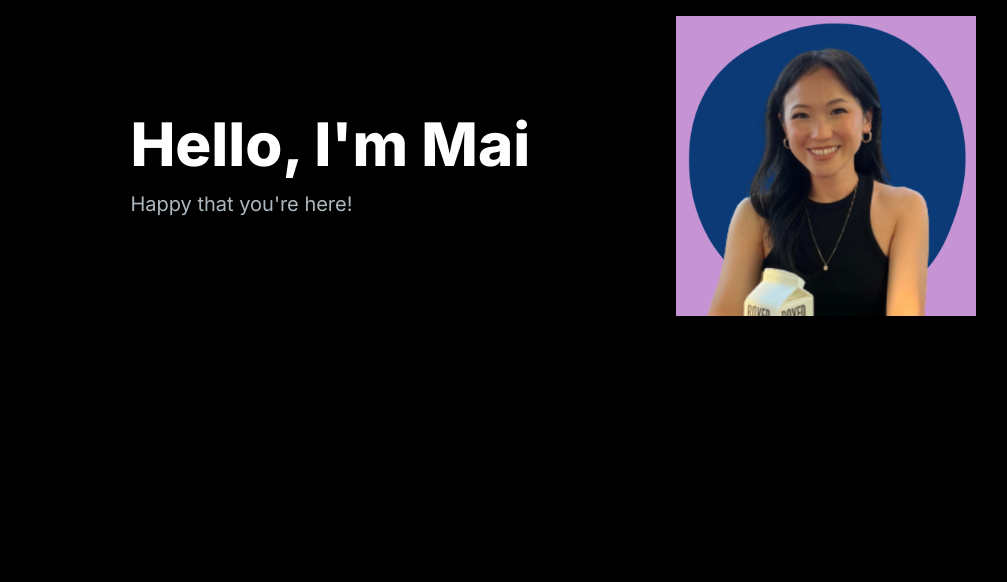
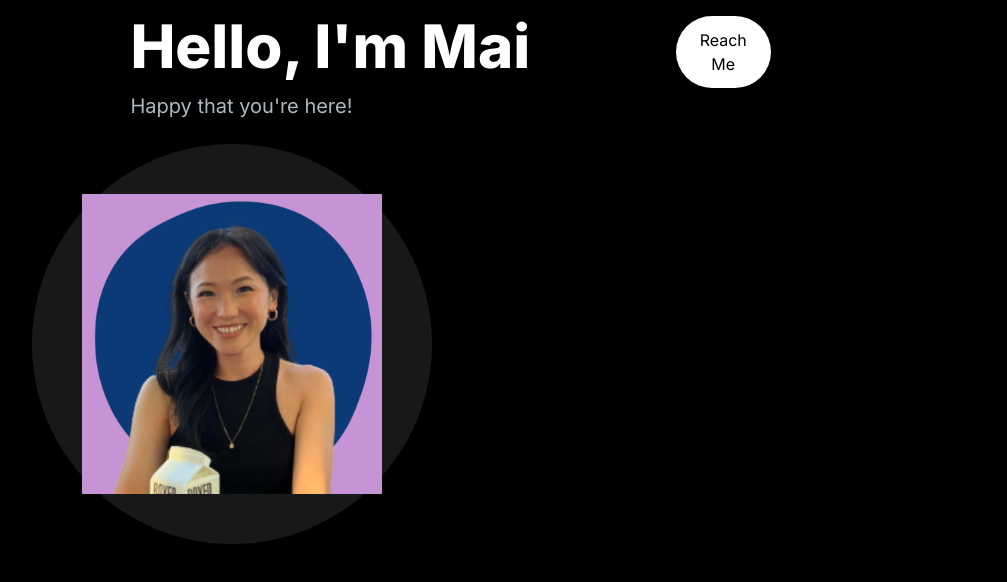
Before and after one commit to vmaineng/mai-web, a Next.js app: page / in a window 1280 px wide. Shown: the top 582 px of the page, without its empty margins (63-1070 px from the left). Built offline with nearby package versions, Linux system fonts and the light colour scheme.

Commit message:
added in text

```diff
--- a/app/components/Banner.jsx
+++ b/app/components/Banner.jsx
@@ -7,22 +7,28 @@
   return (
     <section>
       <div className="grid grid-cols-1 lg:grid-cols-12">
-            <div className = "col-span-7 place-self-center">
+        <div className="col-span-7 place-self-center">
           <h1 className="text-white mb-4 text-4xl lg:text-6xl font-extrabold">
             {" "}
             Hello, I'm Mai
           </h1>
-      <p className="text-[#ADB7BE] text-lg lg:text-xl">
+          <p className="text-[#ADB7BE] text-lg mb-6 lg:text-xl">
             Happy that you're here!
           </p>
         </div>
-      <div className="col-span-5">
+        <div>
+            <button className="px-6 py-3 rounded-full mr-4 bg-white hover:bg-slate-200 text-black"> Reach Me</button>
+        </div>
+        <div className="col-span-5 place-self-center mt-4 lg:mt-0">
+          <div className="rounded-full bg-[#181818] w-[250px] h-[250px] lg:w-[400px] lg:h-[400px] relative">
             <Image
               src="/images/photo.png"
               alt="photo"
+              className="absolute transform -translate-x-1/2 -translate-y-1/2 top-1/2 left-1/2"
               width={300}
               height={300}
             />
+          </div>
         </div>
       </div>
     </section>
```
Lines whose indentation alone changed are shown as unchanged.
